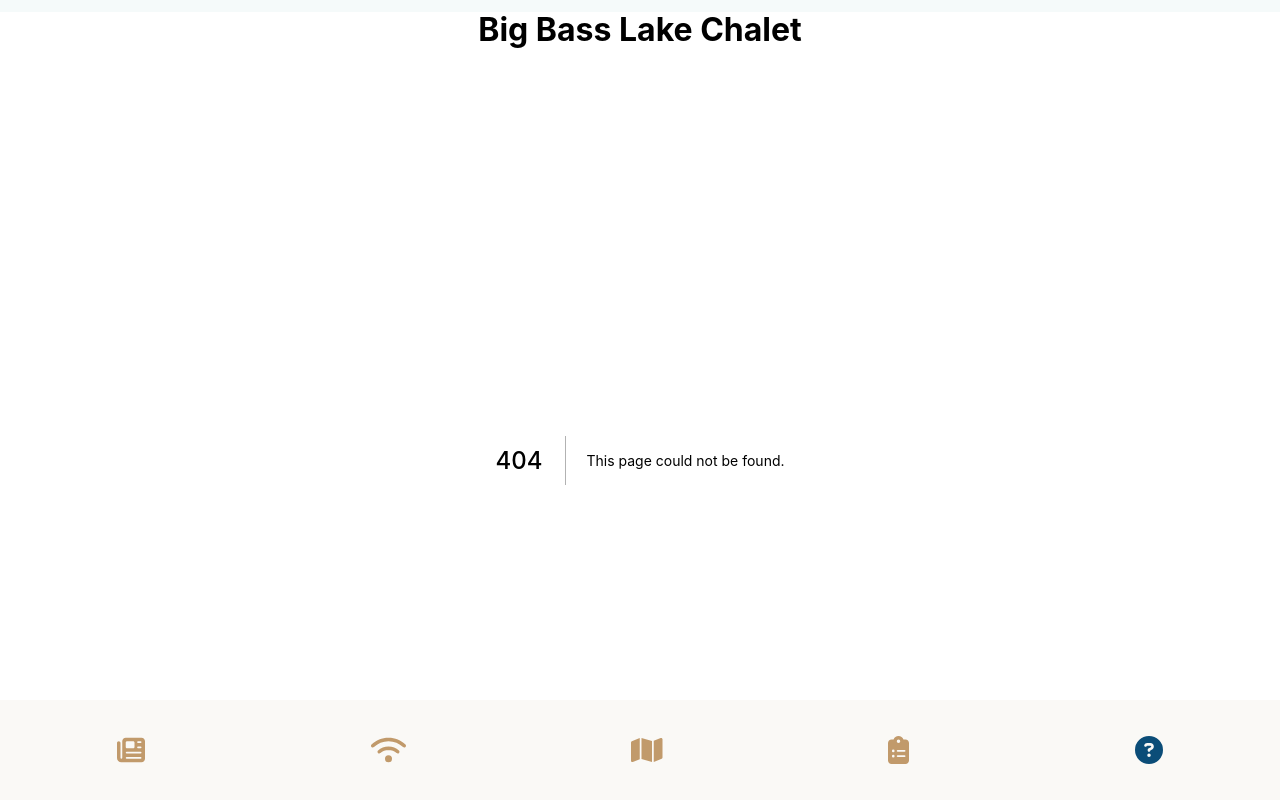
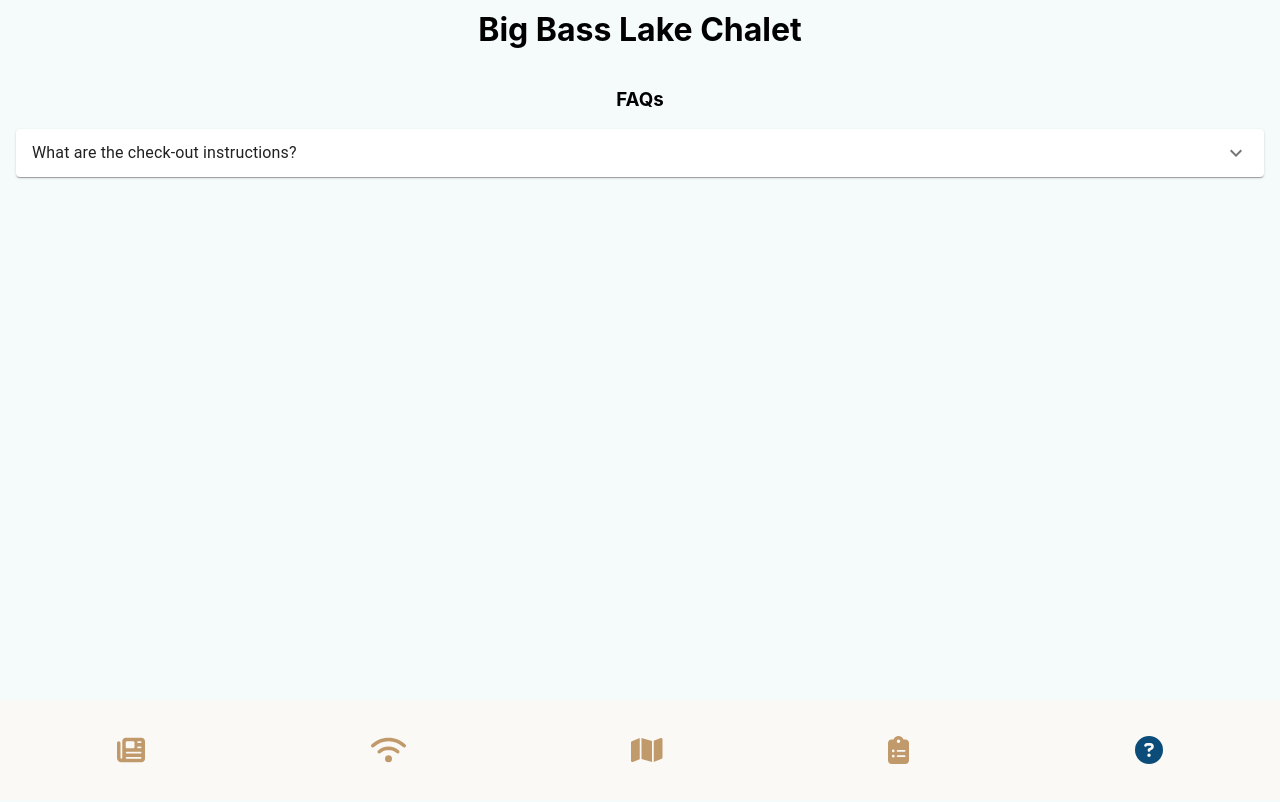
Before and after one commit to jvelis94/12glen-welcome, a Next.js app: page /faqs in a window 1280 px wide. Before the commit this address had no page. Shown: the top 802 px of the page. Built offline with nearby package versions, Linux system fonts and the light colour scheme.

Commit message:
add faqs page

```diff
--- a/pages/description.js
+++ b/pages/description.js
@@ -3,6 +3,7 @@ import styles from '../styles/Description.module.css'
 export default function Description() {
     return (
         <div className={styles.pageContainer}>
+            <div>
                 <h3>Summary</h3>
                 <p>
                     Unwind in the stylish one-bedroom apt on Chestnut Street, a major historic street of Philadelphia.
@@ -32,5 +33,6 @@ export default function Description() {
                     area combines the living and the dining room with the kitchen, creating a contemporary open concept design space.
                 </p>
             </div>
+        </div>
     )
 }
--- /dev/null
+++ b/pages/faqs.js
@@ -0,0 +1,32 @@
+import styles from '../styles/Faqs.module.css'
+import * as React from 'react';
+import Accordion from '@mui/material/Accordion';
+import AccordionSummary from '@mui/material/AccordionSummary';
+import AccordionDetails from '@mui/material/AccordionDetails';
+import Typography from '@mui/material/Typography';
+import ExpandMoreIcon from '@mui/icons-material/ExpandMore';
+
+
+export default function Faqs() {
+  return (
+    <div className={styles.pageContainer}>
+        <h3>FAQs</h3>
+        <Accordion>
+            <AccordionSummary
+            expandIcon={<ExpandMoreIcon />}
+            aria-controls="panel1a-content"
+            id="panel1a-header"
+            >
+            <Typography>What are the check-out instructions?</Typography>
+            </AccordionSummary>
+            <AccordionDetails>
+            <Typography>
+                We aim to make the checkout process as painless as possible. We simply ask that the hot tub is covered and that the front/back doors are locked.
+                <br/><br/>
+                Our cleaning crew takes care of the garbage so no need to worry about that.
+            </Typography>
+            </AccordionDetails>
+        </Accordion>
+    </div>
+  );
+}
--- a/pages/rules.js
+++ b/pages/rules.js
@@ -1,6 +1,6 @@
 import styles from '../styles/Rules.module.css'
 
-export default function Description() {
+export default function Rules() {
     return (
         <div className={styles.pageContainer}>
             <h3>House Rules</h3>
--- /dev/null
+++ b/styles/Faqs.module.css
@@ -0,0 +1,33 @@
+.pageContainer {
+    padding: 8px 16px;
+}
+
+.pageContainer h3 {
+    text-align: center;
+}
+
+.pageHeader {
+    text-align: center;
+}
+
+.activitiesNav {
+    display: flex;
+    list-style-type: none;
+    padding: 0;
+}
+
+.activitiesNav li {
+    padding: 4px 12px;
+    border-radius: 50px;
+    background-color: #FAF9F6;
+    color: #C19A6B;
+    margin: 0px 4px;
+}
+
+.activitiesContainer {
+    text-align: left;
+}
+
+.activeTab {
+    border: 2px solid #C19A6B;
+}
```
Lines whose indentation alone changed are shown as unchanged.
